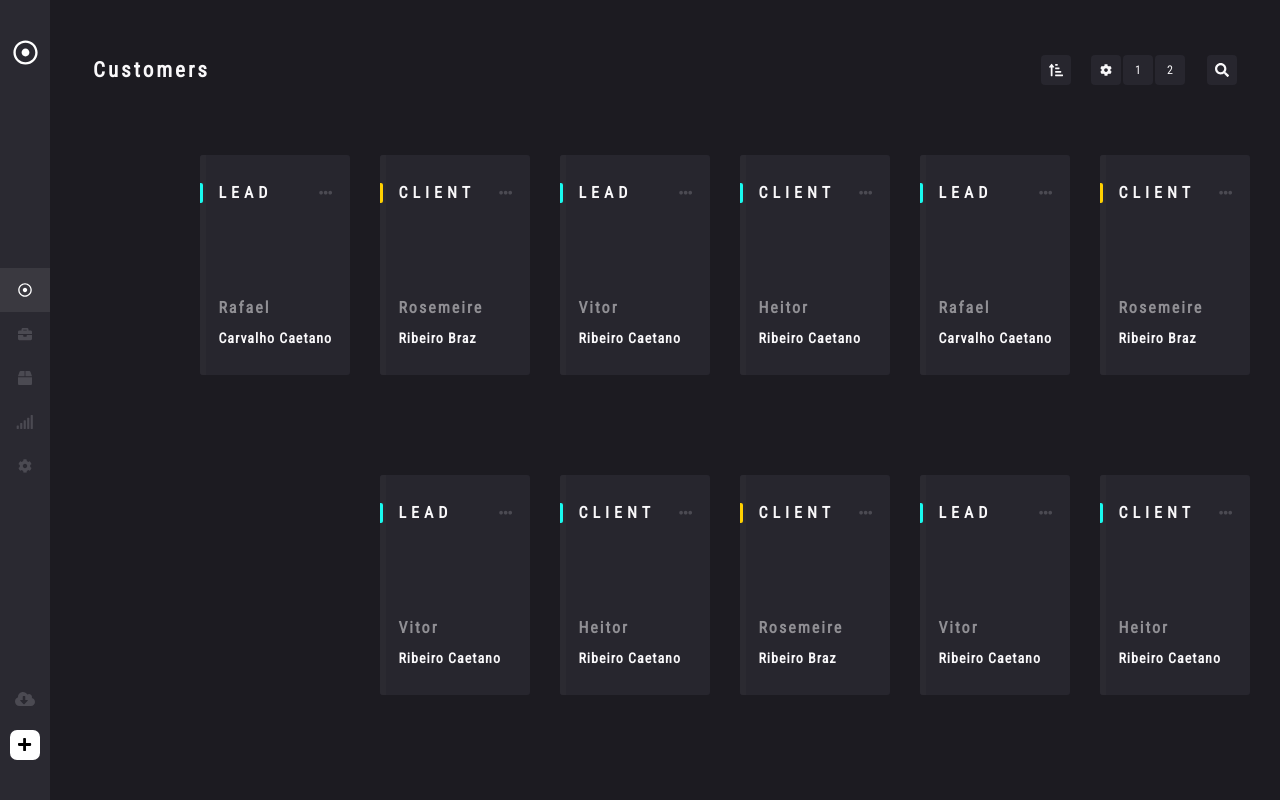
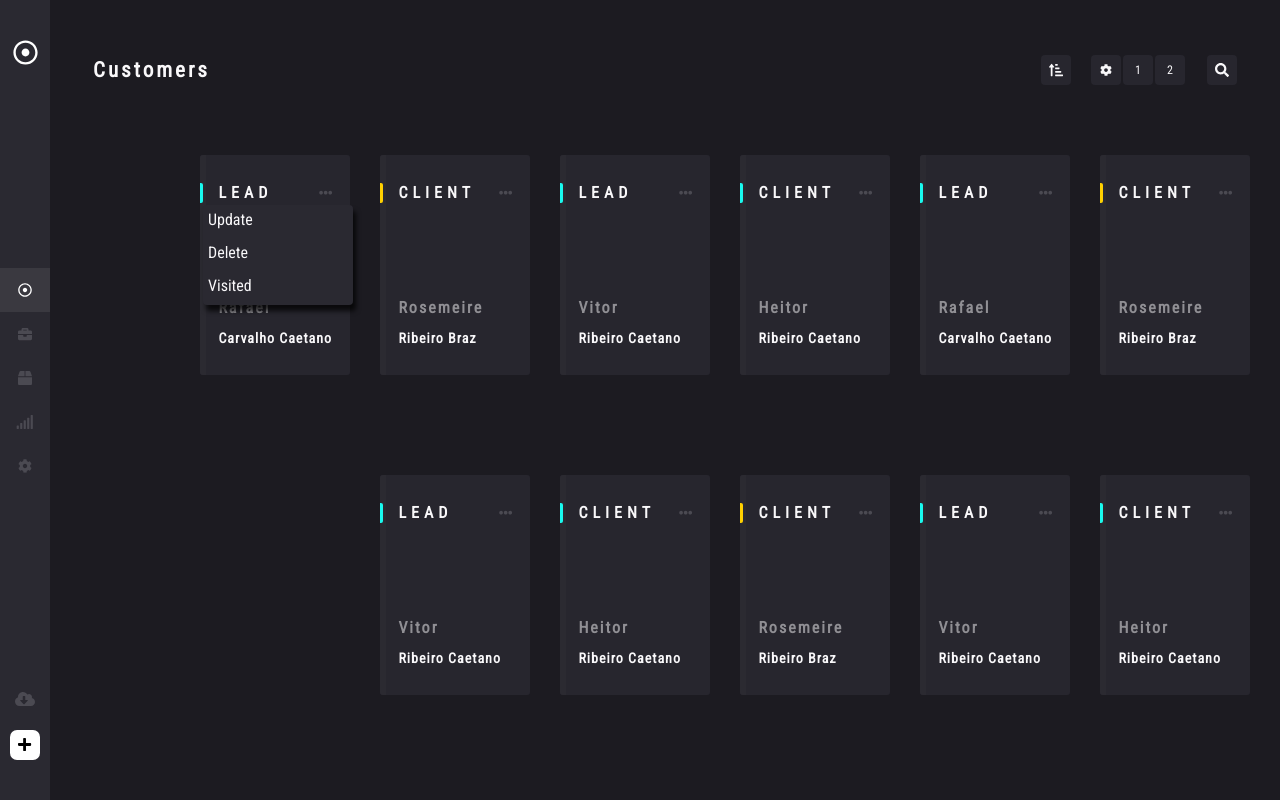
Before and after one commit to rafaelcarvalhocaetano/_customers, an Angular app: page /dashboard in a window 1280 px wide. Both pictures are taken after a click on the button 325 px from the left and 193 px from the top of the page. Built offline with nearby package versions, Linux system fonts and the light colour scheme.

Commit message:
Finished Card with Modal Actions

```diff
--- a/src/app/dash/dash.component.html
+++ b/src/app/dash/dash.component.html
@@ -4,7 +4,7 @@
   </div>
   <div class="dash">
     <div class="cards" *ngFor="let card of cards">
-      <ctm-cards [card]="card"></ctm-cards>
+      <ctm-cards [card]="card" (clickEmitter)="clickEvent($event)"></ctm-cards>
     </div>
   </div>
 </div>
--- a/src/app/dash/dash.component.ts
+++ b/src/app/dash/dash.component.ts
@@ -88,4 +88,10 @@ export class DashComponent {
     }
   ];
 
+
+  public clickEvent(event) {
+  console.log("TCL: DashComponent -> clickEvent -> event", event)
+
+  }
+
 }
--- a/src/app/shared/components/cards/cards.component.html
+++ b/src/app/shared/components/cards/cards.component.html
@@ -5,7 +5,7 @@
   <div class="card-body">
     <div class="item-menu">
       <p>{{ card.typeClient.toUpperCase() }}</p>
-      <button class="btn-action">
+      <button class="btn-action" (click)="openModal()">
         <i class="fas fa-ellipsis-h"></i>
       </button>
     </div>
@@ -14,4 +14,12 @@
       <p class="first-name">{{ card.firstName }}</p>
     </div>
   </div>
+
+  <div class="modal" *ngIf="showModal">
+    <ul *ngFor="let action of actions">
+      <li (click)="clickEmitter.emit({data: action.id, uid: card.uuid}); showModal = false">
+        <p>{{ action.action }}</p>
+      </li>
+    </ul>
+  </div>
 </div>
--- a/src/app/shared/components/cards/cards.component.scss
+++ b/src/app/shared/components/cards/cards.component.scss
@@ -6,6 +6,7 @@
   background-color: $card;
   display: flex;
   border-radius: 3px;
+  position: relative;
   .card-left {
     width: 8px;
     height: 220px;
@@ -68,4 +69,31 @@
       }
     }
   }
+  .modal {
+    position: absolute;
+    width: 100%;
+    height: 100px;
+    min-height:100px ;
+    top: 50px;
+    border-radius: 4px;
+    background-color: $side_nav;
+    -webkit-box-shadow: 3px 6px 5px 0px rgba(0,0,0,0.75);
+    -moz-box-shadow: 3px 6px 5px 0px rgba(0,0,0,0.75);
+    box-shadow: 3px 6px 5px 0px rgba(0,0,0,0.75);
+    box-sizing: border-box;
+    margin-left: 3px;
+    ul {
+      width: 100%;
+      display: flex;
+      flex-direction: column;
+      li {
+        padding: 7px 0 10px 5px;
+        cursor: pointer;
+        color: $font_color;
+        &:hover {
+          background-color: $card;
+        }
+      }
+    }
+  }
 }
--- a/src/app/shared/components/cards/cards.component.ts
+++ b/src/app/shared/components/cards/cards.component.ts
@@ -1,4 +1,4 @@
-import { Component, OnInit, Input } from '@angular/core';
+import { Component, Input, EventEmitter, Output, HostListener, ElementRef } from '@angular/core';
 
 @Component({
   selector: 'ctm-cards',
@@ -15,4 +15,42 @@ export class CardsComponent {
     firstName: null
   };
 
+  @Output()
+  public clickEmitter = new EventEmitter<any>();
+  @Output()
+  public closeModal = new EventEmitter<boolean>();
+
+  public showModal = false;
+
+  public actions = [
+    {
+      id: 1,
+      action: 'Update'
+    },
+    {
+      id: 2,
+      action: 'Delete'
+    },
+    {
+      id: 3,
+      action: 'Visited'
+    }
+  ];
+
+  @HostListener('document:click', ['$event'])
+  onClick(ev) {
+    if (this.showModal) {
+      if (!this.eRef.nativeElement.contains(ev.target)) {
+        this.showModal = false;
+        this.closeModal.emit(this.showModal);
+      }
+    }
+  }
+
+  constructor(private eRef: ElementRef) { }
+
+  public openModal() {
+    this.showModal = !this.showModal;
+  }
+
 }
```
